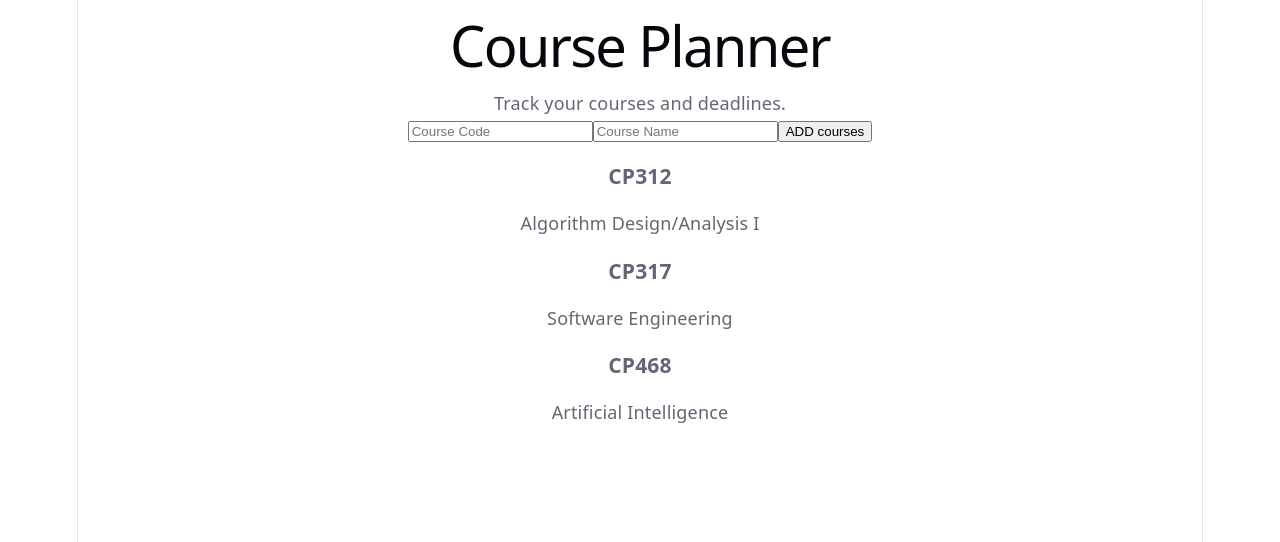
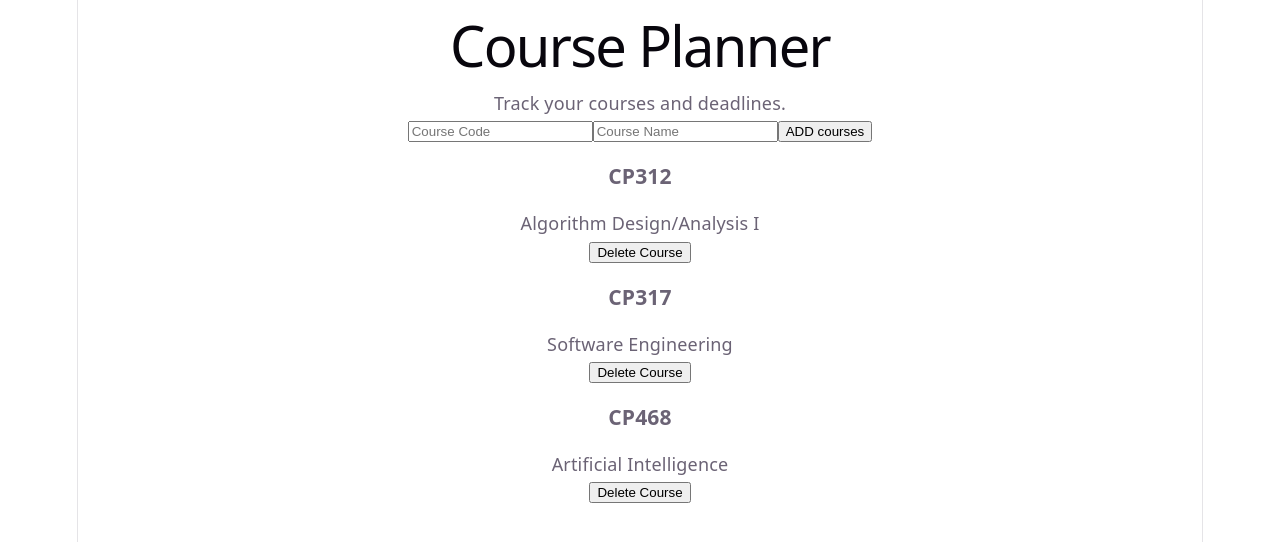
Before and after one commit to santlulok-bot/course-planner, a React (Vite) app: page / in a window 1280 px wide. Shown: the top 542 px of the page. Built offline with nearby package versions, Linux system fonts and the light colour scheme.

Commit message:
Added Delete button to Courses

```diff
--- a/src/App.jsx
+++ b/src/App.jsx
@@ -5,11 +5,12 @@ const initialCourses = [
   {id: "2", code: "CP317", name: "Software Engineering"},
   {id: "3", code: "CP468", name: "Artificial Intelligence"}
 ]
-function CourseCard({course}) {
+function CourseCard({course, onDelete}) {
   return (
     <div>
       <h3>{course.code}</h3>
       <p>{course.name}</p>
+      <button onClick={() => onDelete(course.id)}>Delete Course</button>
     </div>
   )
 }
@@ -34,6 +35,10 @@ function App(){
       setNewName("")
     }
 
+    function handleDelete(id) {
+      setCourses(courses.filter((course) => course.id !== id))
+    }
+
 return (
     <div>
     <h1>Course Planner</h1>
@@ -53,8 +58,9 @@ return (
     />
     <button onClick={handleAdd}>ADD courses</button>
 
+
     {courses.map ((course) => (
-      <CourseCard key={course.id} course={course} />
+      <CourseCard key={course.id} course={course} onDelete={handleDelete} />
     ))}
     </div>
   )
```
